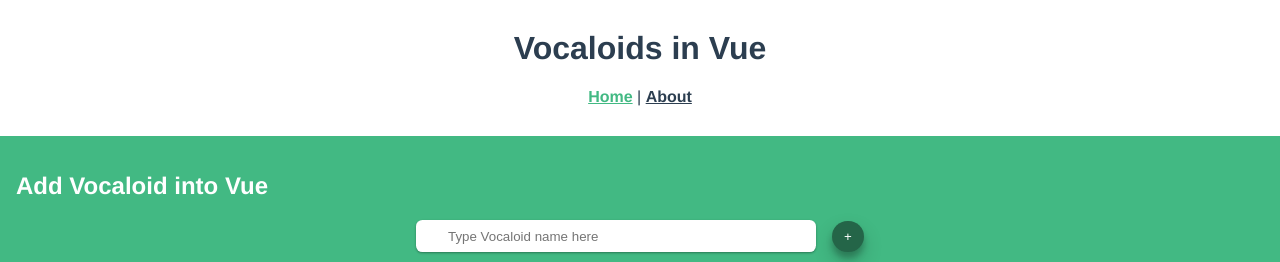
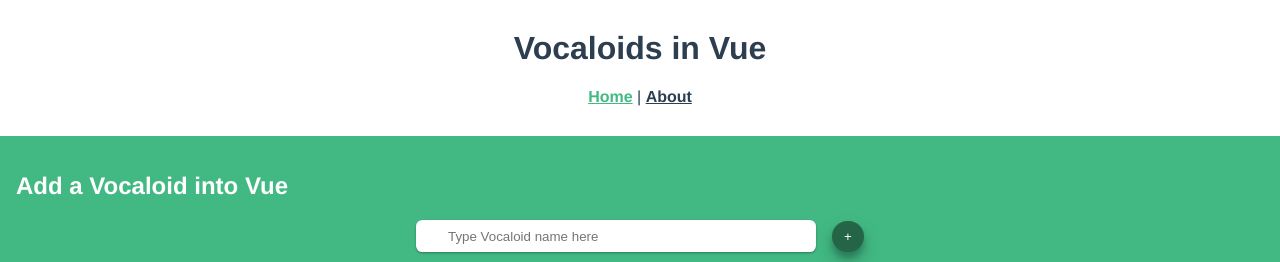
Before and after one commit to Dartegnian/Luvoratorrry, a Vue app in the folder Vue/vue-caloid/: page / in a window 1280 px wide. Shown: the top 262 px of the page. Built offline with nearby package versions, Linux system fonts and the light colour scheme.

Commit message:
Minor UI improvements

```diff
--- a/Vue/vue-caloid/src/components/AddVocaloid.vue
+++ b/Vue/vue-caloid/src/components/AddVocaloid.vue
@@ -1,7 +1,7 @@
 <template>
   <section class="add-vocaloid">
     <h2 class="add-vocaloid__title">
-      Add Vocaloid into Vue
+      Add a Vocaloid into Vue
     </h2>
     <form class="add-vocaloid__form">
       <input
--- a/Vue/vue-caloid/src/components/DisplayVocaloid.vue
+++ b/Vue/vue-caloid/src/components/DisplayVocaloid.vue
@@ -71,6 +71,7 @@ export default {
   margin: 1rem 0rem;
   border-radius: 0.5rem;
   box-shadow: 0 1px 3px rgba(0, 0, 0, 0.12), 0 1px 2px rgba(0, 0, 0, 0.24);
+  transition: all 0.5s ease-in-out;
 }
 
 .vocaloid--is-performing {
```
